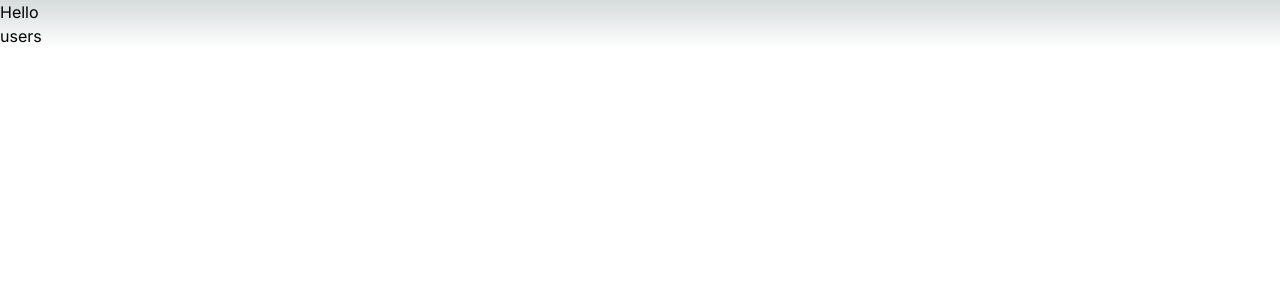
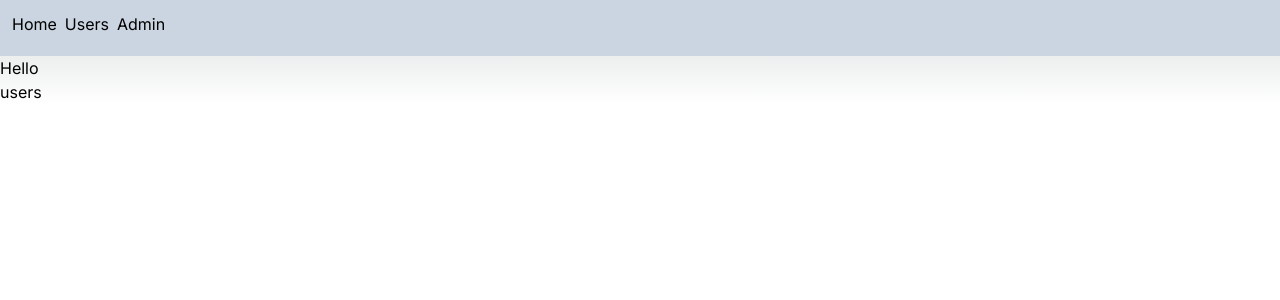
Before and after one commit to HamDean/mosh-nextjs-tutorial, a Next.js app: page / in a window 1280 px wide. Shown: the top 300 px of the page. Built offline with nearby package versions, Linux system fonts and the light colour scheme.

Commit message:
build navbar component

```diff
--- a/app/layout.tsx
+++ b/app/layout.tsx
@@ -1,22 +1,28 @@
-import './globals.css'
-import type { Metadata } from 'next'
-import { Inter } from 'next/font/google'
+import "./globals.css";
+import type { Metadata } from "next";
+import { Inter } from "next/font/google";
+import NavBar from "./ui/NavBar";
 
-const inter = Inter({ subsets: ['latin'] })
+const inter = Inter({ subsets: ["latin"] });
 
 export const metadata: Metadata = {
-  title: 'Create Next App',
-  description: 'Generated by create next app',
-}
+  title: "Create Next App",
+  description: "Generated by create next app",
+};
 
 export default function RootLayout({
   children,
 }: {
-  children: React.ReactNode
+  children: React.ReactNode;
 }) {
   return (
     <html lang="en">
-      <body className={inter.className}>{children}</body>
+      <body className={inter.className}>
+        <nav>
+          <NavBar />
+        </nav>
+        <main>{children}</main>
+      </body>
     </html>
-  )
+  );
 }
--- /dev/null
+++ b/app/ui/NavBar.tsx
@@ -0,0 +1,12 @@
+import Link from "next/link"
+
+const NavBar = () => {
+  return (
+    <div className="flex gap-2 bg-slate-300 h-14 p-3">
+        <Link href={"/"}>Home</Link>
+        <Link href={"/users"}>Users</Link>
+        <Link href={"/admin"}>Admin</Link>
+    </div>
+  )
+}
+export default NavBar
```
